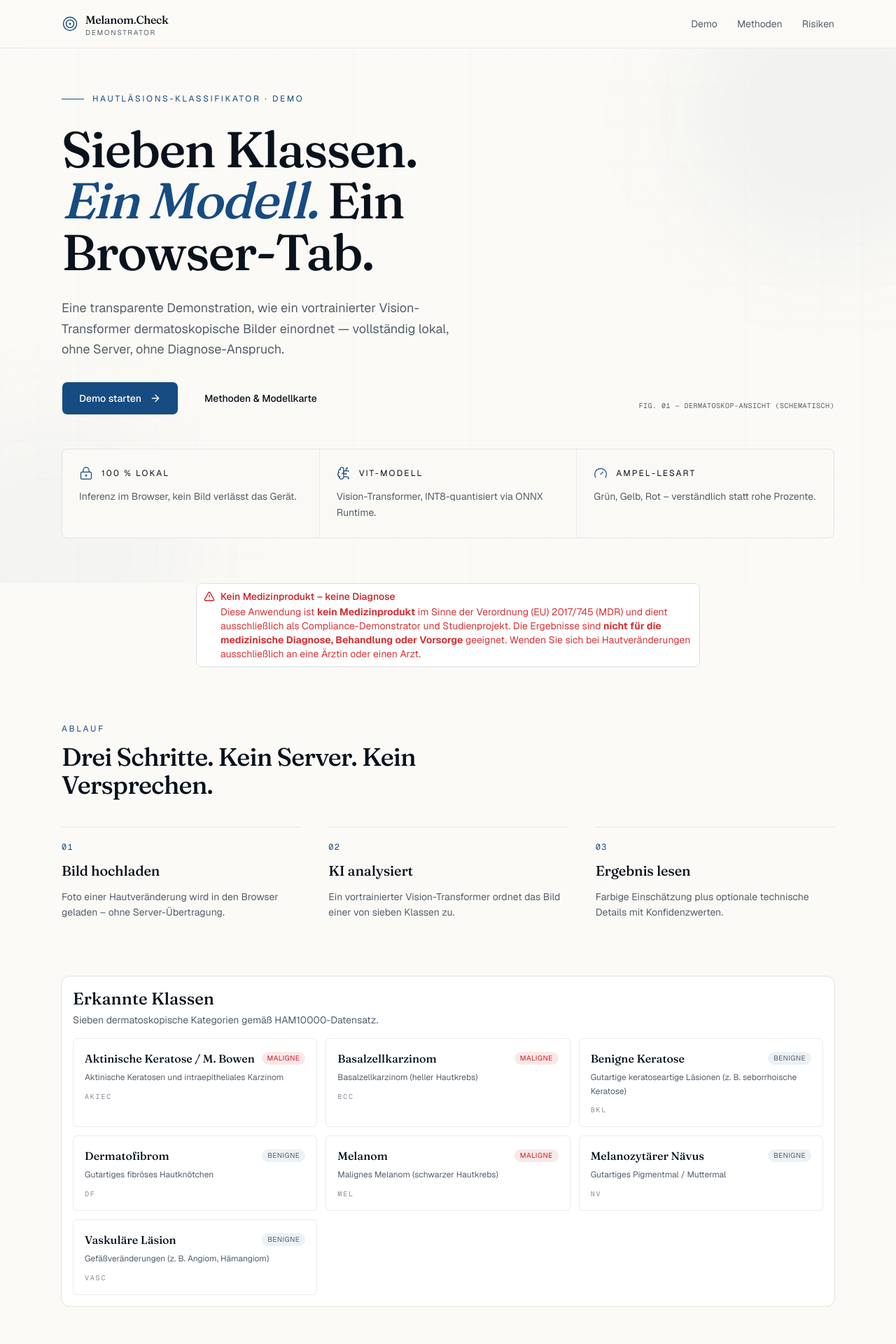
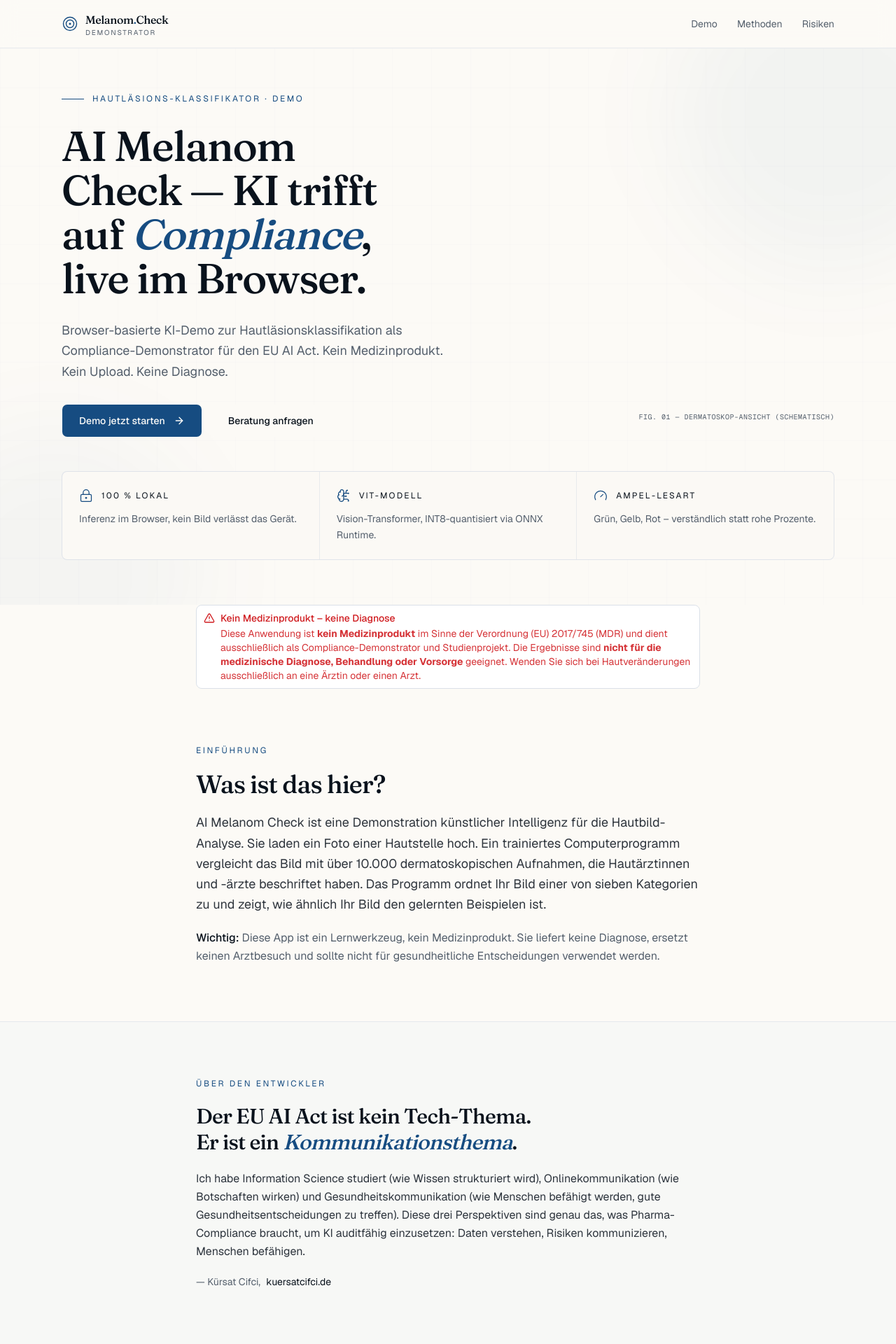
Before and after one commit to kuersatcifci/ai-melanom-check, a Next.js app: page / in a window 1280 px wide. Shown: the top 1920 px of the page at 70% size. Built offline with nearby package versions, Linux system fonts and the light colour scheme.

Commit message:
Improve copy: hero, about, result explanation, footer disclaimer

```diff
--- a/src/app/demo/page.tsx
+++ b/src/app/demo/page.tsx
@@ -353,6 +353,11 @@ export default function DemoPage() {
         <section className="flex flex-col gap-4" aria-live="polite">
           <TrafficLightBlock light={trafficLight} />
 
+          <ResultExplanation
+            label={sorted[0].label}
+            percent={Math.round(sorted[0].probability * 100)}
+          />
+
           <p className="text-muted-foreground rounded-md border border-dashed p-3 text-xs leading-relaxed">
             Diese Ausgabe ist kein medizinischer Befund. Softmax-Werte sind
             keine klinischen Wahrscheinlichkeiten. Bei Unsicherheit immer
@@ -475,3 +480,51 @@ function TrafficLightBlock({ light }: { light: TrafficLight }) {
     </div>
   );
 }
+
+function ResultExplanation({
+  label,
+  percent,
+}: {
+  label: string;
+  percent: number;
+}) {
+  return (
+    <Card>
+      <CardHeader>
+        <CardTitle className="text-base">
+          Was bedeutet dieses Ergebnis?
+        </CardTitle>
+      </CardHeader>
+      <CardContent className="flex flex-col gap-3 text-sm leading-relaxed">
+        <p>
+          Das Programm findet auf Ihrem Bild Muster, die zu{" "}
+          <span className="font-semibold tabular-nums">{percent} %</span> denen
+          ähneln, die es in den Lernbildern für{" "}
+          <span className="font-medium">{label}</span> gesehen hat.
+        </p>
+        <p>
+          <span className="text-destructive font-semibold">
+            Das heißt NICHT:
+          </span>{" "}
+          Sie haben mit{" "}
+          <span className="font-semibold tabular-nums">{percent} %</span>{" "}
+          Wahrscheinlichkeit diese Erkrankung.
+        </p>
+        <p>
+          <span className="font-semibold">Das heißt:</span> Von 100
+          vergleichbaren Bildern wären{" "}
+          <span className="font-semibold tabular-nums">{percent}</span> als{" "}
+          <span className="font-medium">{label}</span> beschriftet gewesen – die
+          anderen als etwas anderes. Liegen mehrere Werte nah beieinander, ist
+          das Programm unsicher.
+        </p>
+        <p className="border-primary/30 bg-primary/5 text-foreground mt-1 rounded-md border-l-2 p-3">
+          <span className="text-primary mr-1" aria-hidden="true">
+            ➜
+          </span>
+          Bei jedem auffälligen Hautfleck: zur Hautärztin oder zum Hautarzt.
+        </p>
+      </CardContent>
+    </Card>
+  );
+}
--- a/src/app/layout.tsx
+++ b/src/app/layout.tsx
@@ -124,8 +124,12 @@ export default function RootLayout({
               </div>
             </div>
 
-            <div className="border-border/60 text-muted-foreground mt-10 border-t pt-6 text-xs">
-              © {new Date().getFullYear()} Kürsat Cifci. Kein Medizinprodukt.
+            <div className="border-border/60 text-muted-foreground mt-10 border-t pt-6 text-xs leading-relaxed">
+              AI Melanom Check ist eine browserbasierte KI-Demonstration zu
+              Bildungs- und Forschungszwecken. Kein Medizinprodukt nach MDR
+              (EU 2017/745). Keine medizinische Diagnose. Ersetzt keine
+              ärztliche Untersuchung. Bei verdächtigen Hautveränderungen suchen
+              Sie bitte eine dermatologische Praxis auf.
             </div>
           </div>
         </footer>
--- a/src/app/page.tsx
+++ b/src/app/page.tsx
@@ -88,16 +88,16 @@ export default function Home() {
                 Hautläsions-Klassifikator · Demo
               </div>
 
-              <h1 className="text-balance font-heading text-5xl font-medium leading-[1.02] tracking-tight sm:text-6xl lg:text-7xl">
-                Sieben Klassen.{" "}
-                <span className="text-primary italic">Ein Modell.</span>{" "}
-                Ein Browser-Tab.
+              <h1 className="text-balance font-heading text-4xl font-medium leading-[1.05] tracking-tight sm:text-5xl lg:text-6xl">
+                AI Melanom Check — KI trifft auf{" "}
+                <span className="text-primary italic">Compliance</span>, live im
+                Browser.
               </h1>
 
               <p className="text-muted-foreground max-w-xl text-base leading-relaxed sm:text-lg">
-                Eine transparente Demonstration, wie ein vortrainierter Vision-
-                Transformer dermatoskopische Bilder einordnet — vollständig
-                lokal, ohne Server, ohne Diagnose-Anspruch.
+                Browser-basierte KI-Demo zur Hautläsionsklassifikation als
+                Compliance-Demonstrator für den EU AI Act. Kein Medizinprodukt.
+                Kein Upload. Keine Diagnose.
               </p>
 
               <div className="flex flex-wrap items-center gap-3 pt-1">
@@ -108,18 +108,18 @@ export default function Home() {
                     " group h-12 px-6 text-sm"
                   }
                 >
-                  Demo starten
+                  Demo jetzt starten
                   <ArrowRight className="ml-1.5 h-4 w-4 transition-transform group-hover:translate-x-0.5" />
                 </Link>
-                <Link
-                  href="/methods"
+                <a
+                  href="mailto:k_cifci@web.de"
                   className={
                     buttonVariants({ variant: "outline", size: "lg" }) +
                     " h-12 px-6 text-sm"
                   }
                 >
-                  Methoden &amp; Modellkarte
-                </Link>
+                  Beratung anfragen
+                </a>
               </div>
             </div>
 
@@ -210,6 +210,61 @@ export default function Home() {
         <DisclaimerBanner />
       </div>
 
+      <section className="mx-auto flex w-full max-w-3xl flex-col gap-5 px-6 py-20">
+        <span className="text-primary text-xs uppercase tracking-[0.22em]">
+          Einführung
+        </span>
+        <h2 className="font-heading text-3xl font-medium tracking-tight sm:text-4xl">
+          Was ist das hier?
+        </h2>
+        <p className="text-foreground/85 text-base leading-relaxed sm:text-lg">
+          AI Melanom Check ist eine Demonstration künstlicher Intelligenz für
+          die Hautbild-Analyse. Sie laden ein Foto einer Hautstelle hoch. Ein
+          trainiertes Computerprogramm vergleicht das Bild mit über 10.000
+          dermatoskopischen Aufnahmen, die Hautärztinnen und -ärzte beschriftet
+          haben. Das Programm ordnet Ihr Bild einer von sieben Kategorien zu
+          und zeigt, wie ähnlich Ihr Bild den gelernten Beispielen ist.
+        </p>
+        <p className="text-muted-foreground text-base leading-relaxed">
+          <span className="text-foreground font-medium">Wichtig:</span> Diese
+          App ist ein Lernwerkzeug, kein Medizinprodukt. Sie liefert keine
+          Diagnose, ersetzt keinen Arztbesuch und sollte nicht für
+          gesundheitliche Entscheidungen verwendet werden.
+        </p>
+      </section>
+
+      <section className="border-border/60 bg-muted/30 border-y">
+        <div className="mx-auto flex w-full max-w-3xl flex-col gap-5 px-6 py-20">
+          <span className="text-primary text-xs uppercase tracking-[0.22em]">
+            Über den Entwickler
+          </span>
+          <blockquote className="font-heading text-balance text-2xl font-medium leading-[1.25] tracking-tight sm:text-3xl">
+            Der EU AI Act ist kein Tech-Thema. Er ist ein{" "}
+            <span className="text-primary italic">Kommunikationsthema</span>.
+          </blockquote>
+          <p className="text-foreground/85 text-base leading-relaxed">
+            Ich habe Information Science studiert (wie Wissen strukturiert
+            wird), Onlinekommunikation (wie Botschaften wirken) und
+            Gesundheitskommunikation (wie Menschen befähigt werden, gute
+            Gesundheitsentscheidungen zu treffen). Diese drei Perspektiven sind
+            genau das, was Pharma-Compliance braucht, um KI auditfähig
+            einzusetzen: Daten verstehen, Risiken kommunizieren, Menschen
+            befähigen.
+          </p>
+          <footer className="text-muted-foreground flex flex-wrap items-center gap-2 text-sm">
+            — Kürsat Cifci,{" "}
+            <a
+              href="https://kuersatcifci.de"
+              target="_blank"
+              rel="noopener noreferrer"
+              className="text-foreground hover:text-primary underline-offset-4 hover:underline"
+            >
+              kuersatcifci.de
+            </a>
+          </footer>
+        </div>
+      </section>
+
       <section className="mx-auto flex w-full max-w-6xl flex-col gap-10 px-6 py-20">
         <div className="flex flex-col gap-3">
           <span className="text-primary text-xs uppercase tracking-[0.22em]">
```
